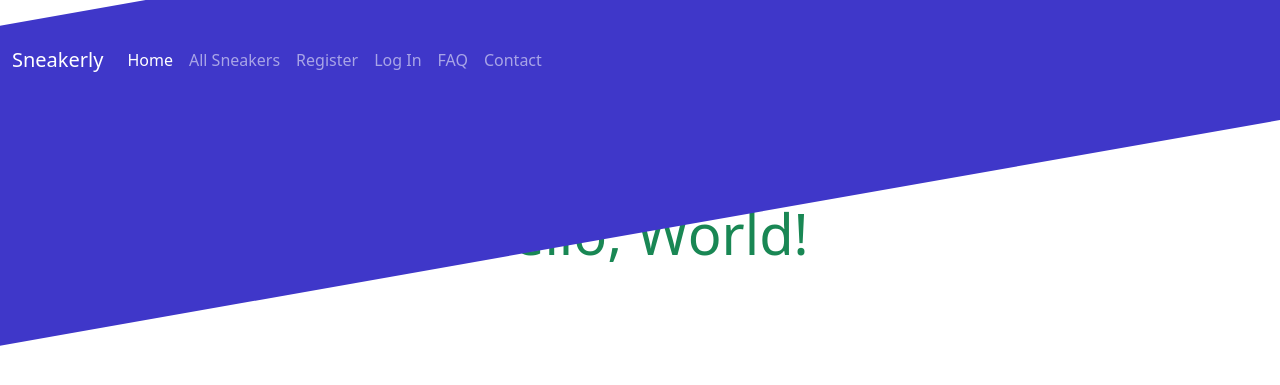
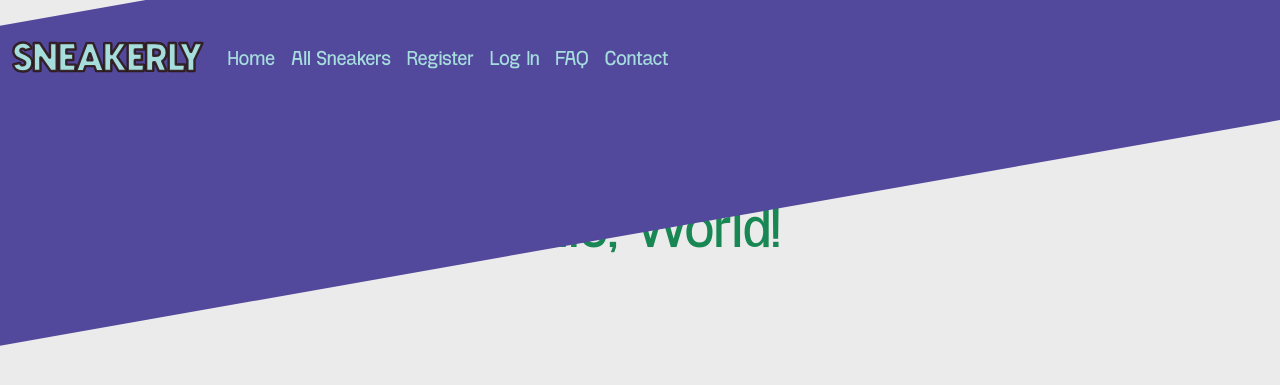
Before and after one commit to adowlin/project-4-sneakerly, a Django app: page / in a window 1280 px wide. Shown: the top 385 px of the page. Run offline with Django 3.2, Linux system fonts and the light colour scheme.

Commit message:
Add CSS styles to Navbar

```diff
--- a/static/css/base.css
+++ b/static/css/base.css
@@ -1,7 +1,45 @@
+@font-face {
+    font-family: 'Newake';
+    src: url('fonts/NewakeDemo.woff') format('woff'), url('fonts/NewakeDemo.woff2') format('woff2');
+    font-weight: normal;
+    font-style: normal;
+}
+
+@font-face {
+    font-family: 'ProjektBlackbird';
+    src: url('fonts/ProjektBlackbird-Regular.woff') format('woff'), url('fonts/ProjektBlackbird-Regular.woff2') format('woff2');
+    font-weight: normal;
+    font-style: normal;
+}
+
+html {
+    font-size: 1em;
+}
+
+body {
+    background-color: rgb(235, 235, 235);
+    font-family: ProjektBlackbird, sans-serif;
+}
+
 .navbar {
     height: 15vh;
     background-color: transparent;
     z-index: 999999;
+    font-size: 1.25rem;
+}
+
+#navigation #logo {
+    font-family: Newake, sans-serif;
+    text-transform: uppercase;
+    font-size: 2.5rem;
+    /*text-shadow: 0.1rem 0.1rem 0 rgb(196, 146, 110), 0.2rem 0.2rem 0 rgb(196, 146, 110), 0.3rem 0.3rem 0 rgb(196, 146, 110);*/
+    -webkit-text-stroke: 0.15rem rgba(43, 22, 22, 0.9);
+}
+
+#navigation #logo,
+#navigation .nav-item,
+#navigation a {
+    color: rgb(166, 221, 221);
 }
 
 .nav-shape {
@@ -9,7 +47,7 @@
     height: 40vh;
     margin-top: -40vh;
     transform: skewY(-10deg);
-    background-color: rgb(63, 55, 201);
+    background-color: rgb(82, 72, 156);
     z-index: -999;
 }
 
--- a/templates/base.html
+++ b/templates/base.html
@@ -31,9 +31,9 @@
     </head>
     <body>
         <header class="nav-container fixed-top">
-            <nav class="navbar navbar-expand-lg navbar-dark">
+            <nav class="navbar navbar-expand-lg navbar-dark" id="navigation">
                 <div class="container-fluid">
-                    <a class="navbar-brand" href="#">Sneakerly</a>
+                    <a class="navbar-brand" id="logo" href="#">Sneakerly</a>
                     <button class="navbar-toggler" type="button" data-bs-toggle="collapse"
                         data-bs-target="#navbarSupportedContent" aria-controls="navbarSupportedContent"
                         aria-expanded="false" aria-label="Toggle navigation">
```
Also changed, not shown: static/css/fonts/NewakeDemo.woff (added), static/css/fonts/NewakeDemo.woff2 (added), static/css/fonts/ProjektBlackbird-Regular.woff (added), static/css/fonts/ProjektBlackbird-Regular.woff2 (added).
